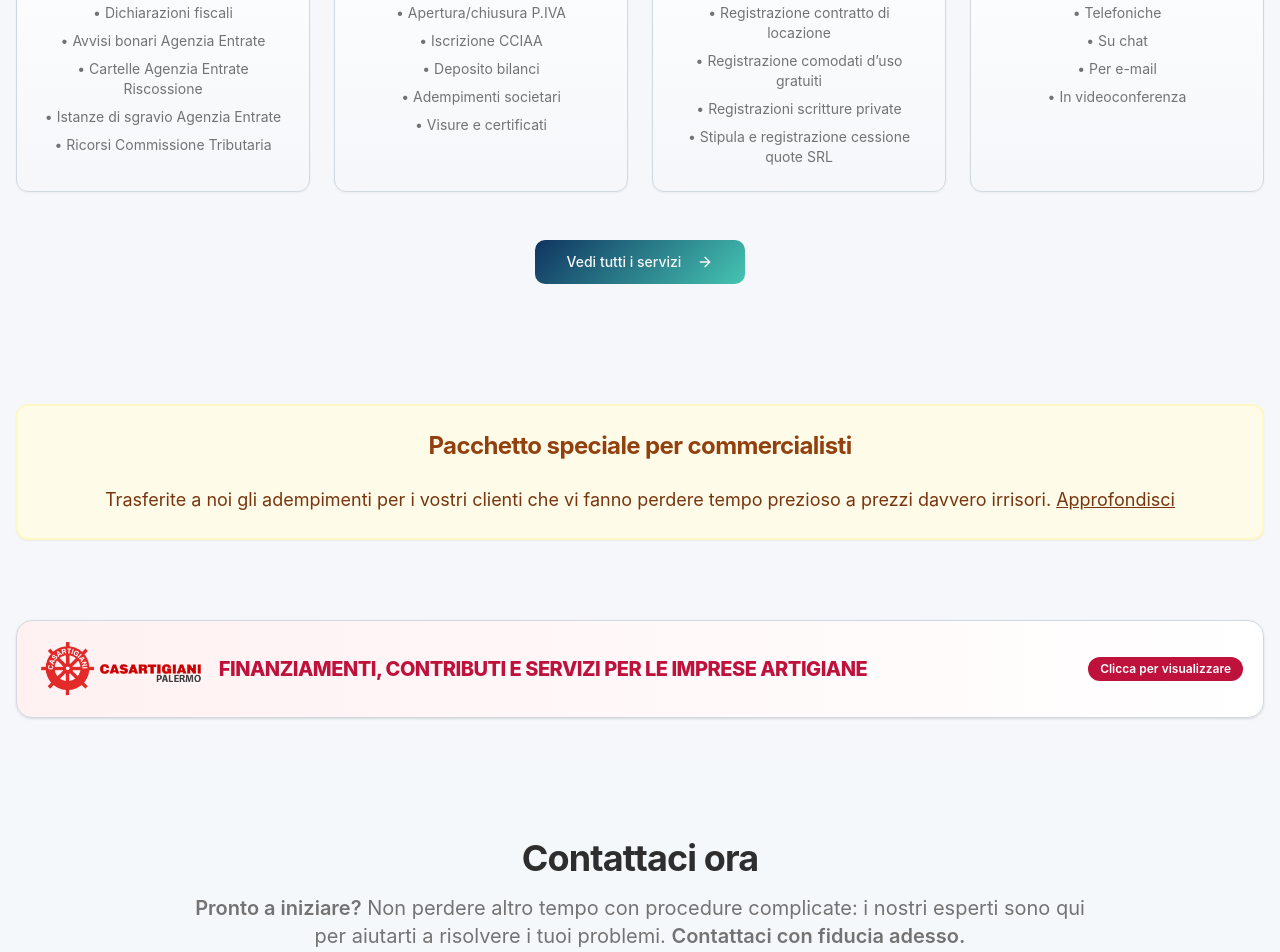
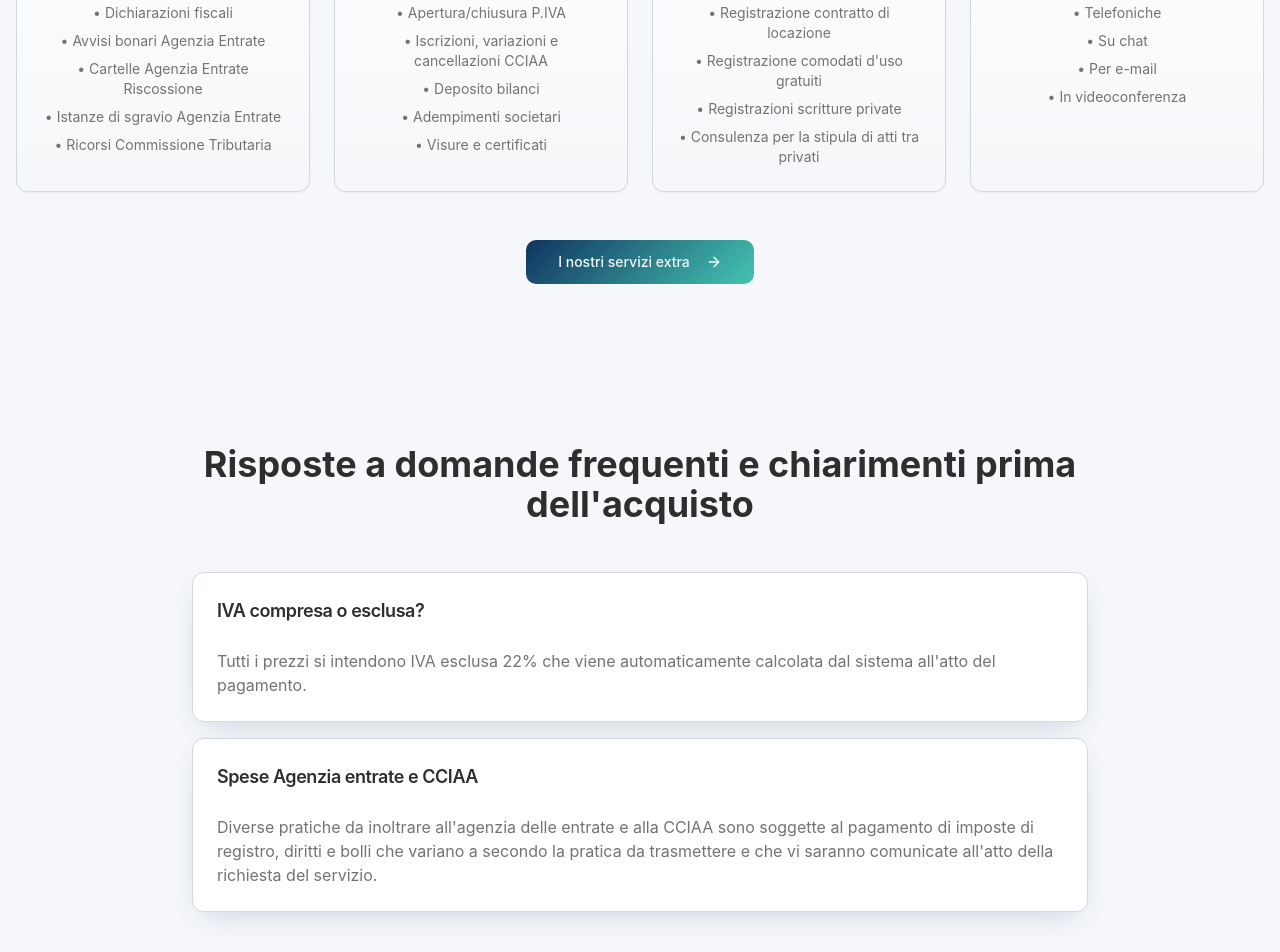
Before and after one commit to Maurilio93/fiscal-friendly, a React (Vite) app: page / in a window 1280 px wide. Shown: the part 1860-2812 px from the top of the page. Built offline with nearby package versions, Linux system fonts and the light colour scheme; no server answers.

Commit message:
ultime modifiche homepage

```diff
--- a/src/pages/Index.tsx
+++ b/src/pages/Index.tsx
@@ -26,6 +26,109 @@ import SignupForm from "@/components/SignupForm";
 import { useEffect, useState } from "react";
 import BillingModal, { BillingPayload } from "@/components/BillingModal";
 import { startCheckout } from "@/lib/checkout";
+import { useAuth } from "@/auth/AuthContext";
+import { Dialog, DialogContent, DialogHeader, DialogTitle, DialogDescription, DialogFooter } from "@/components/ui/dialog";
+import { Input } from "@/components/ui/input";
+import { Label } from "@/components/ui/label";
+
+// Componente per il pulsante pagamento spese (solo utenti loggati)
+function PaymentButton({ onOpenBilling }: { onOpenBilling: (item: { id: string; title: string; unitPriceCents: number }) => void }) {
+  const { user } = useAuth();
+  const [open, setOpen] = useState(false);
+  const [amount, setAmount] = useState("");
+  const [error, setError] = useState("");
+
+  if (!user) return null; // nascosto se non loggato
+
+  const handleSubmit = () => {
+    setError("");
+    const num = parseFloat(amount.replace(",", "."));
+
+    if (!num || isNaN(num) || num < 1 || num > 10000) {
+      setError("Inserisci un importo valido tra € 1,00 e € 10.000,00");
+      return;
+    }
+
+    // Converti in centesimi (IVA esclusa, sarà aggiunta dal sistema al checkout)
+    const cents = Math.round(num * 100);
+
+    // Chiama la funzione del componente padre per aprire il modal fatturazione
+    onOpenBilling({
+      id: "spese-agenzia-cciaa",
+      title: "PAGAMENTO SPESE AGENZIA ENTRATE / CCIAA",
+      unitPriceCents: cents,
+    });
+
+    setOpen(false);
+    setAmount("");
+  };
+
+  return (
+    <>
+      <section className="py-12 px-4 bg-muted/30">
+        <div className="max-w-2xl mx-auto text-center">
+          <Button
+            size="lg"
+            variant="outline"
+            className="text-lg px-8 py-4 border-2 border-primary hover:bg-primary hover:text-primary-foreground"
+            onClick={() => setOpen(true)}
+          >
+            <Euro className="mr-2 h-5 w-5" />
+            PAGAMENTO SPESE AGENZIA ENTRATE / CCIAA
+          </Button>
+          <p className="text-sm text-muted-foreground mt-3">
+            Inserisci l'importo comunicato per le spese di registrazione/deposito
+          </p>
+        </div>
+      </section>
+
+      {/* Dialog per inserimento importo */}
+      <Dialog open={open} onOpenChange={setOpen}>
+        <DialogContent>
+          <DialogHeader>
+            <DialogTitle>Pagamento Spese Agenzia Entrate / CCIAA</DialogTitle>
+            <DialogDescription>
+              Inserisci l'importo (IVA esclusa) che ti è stato comunicato per le spese di registrazione, diritti, bolli, ecc.
+            </DialogDescription>
+          </DialogHeader>
+
+          <div className="space-y-4 py-4">
+            <div className="space-y-2">
+              <Label htmlFor="amount">Importo in Euro (IVA esclusa 22%)</Label>
+              <div className="relative">
+                <Euro className="absolute left-3 top-3 h-4 w-4 text-muted-foreground" />
+                <Input
+                  id="amount"
+                  type="number"
+                  step="0.01"
+                  min="1"
+                  max="10000"
+                  placeholder="Es: 150.50"
+                  value={amount}
+                  onChange={(e) => setAmount(e.target.value)}
+                  className="pl-10"
+                />
+              </div>
+              {error && <p className="text-sm text-destructive">{error}</p>}
+              <p className="text-xs text-muted-foreground">
+                Importo minimo: € 1,00 — Importo massimo: € 10.000,00
+              </p>
+            </div>
+          </div>
+
+          <DialogFooter>
+            <Button variant="outline" onClick={() => setOpen(false)}>
+              Annulla
+            </Button>
+            <Button onClick={handleSubmit}>
+              Procedi al pagamento
+            </Button>
+          </DialogFooter>
+        </DialogContent>
+      </Dialog>
+    </>
+  );
+}
 
 const Index = () => {
   const location = useLocation();
@@ -182,7 +285,7 @@ const Index = () => {
                   € 100 <span className="text-lg text-muted-foreground">+ IVA</span>
                 </div>
                 <CardDescription className="text-lg">
-                  Servizi inclusi nell’abbonamento
+                  Servizi inclusi nell'abbonamento
                 </CardDescription>
               </CardHeader>
 
@@ -299,7 +402,7 @@ const Index = () => {
               </CardHeader>
               <CardContent className="text-sm text-muted-foreground space-y-2 text-center">
                 <p>• Apertura/chiusura P.IVA</p>
-                <p>• Iscrizione CCIAA</p>
+                <p>• Iscrizioni, variazioni e cancellazioni CCIAA</p>
                 <p>• Deposito bilanci</p>
                 <p>• Adempimenti societari</p>
                 <p>• Visure e certificati</p>
@@ -316,9 +419,9 @@ const Index = () => {
               </CardHeader>
               <CardContent className="text-sm text-muted-foreground space-y-2 text-center">
                 <p>• Registrazione contratto di locazione</p>
-                <p>• Registrazione comodati d’uso gratuiti</p>
+                <p>• Registrazione comodati d'uso gratuiti</p>
                 <p>• Registrazioni scritture private</p>
-                <p>• Stipula e registrazione cessione quote SRL</p>
+                <p>• Consulenza per la stipula di atti tra privati</p>
               </CardContent>
             </Card>
 
@@ -342,13 +445,51 @@ const Index = () => {
           <div className="text-center mt-12">
             <Link to="/servizi" aria-label="Vai alla pagina Servizi">
               <Button size="lg" className="bg-gradient-hero hover:opacity-90">
-                Vedi tutti i servizi
+                I nostri servizi extra
                 <ArrowRight className="ml-2 h-5 w-5" />
               </Button>
             </Link>
           </div>
         </div>
       </section>
+
+      {/* ========== SEZIONE FAQ ========== */}
+      <section className="py-20 px-4 bg-background" aria-label="Domande frequenti">
+        <div className="max-w-4xl mx-auto">
+          <div className="text-center mb-12">
+            <h2 className="text-3xl md:text-4xl font-bold mb-4">
+              Risposte a domande frequenti e chiarimenti prima dell'acquisto
+            </h2>
+          </div>
+
+          <div className="space-y-4">
+            <Card className="shadow-elegant">
+              <CardHeader>
+                <CardTitle className="text-lg">IVA compresa o esclusa?</CardTitle>
+              </CardHeader>
+              <CardContent>
+                <p className="text-muted-foreground">
+                  Tutti i prezzi si intendono IVA esclusa 22% che viene automaticamente calcolata dal sistema all'atto del pagamento.
+                </p>
+              </CardContent>
+            </Card>
+
+            <Card className="shadow-elegant">
+              <CardHeader>
+                <CardTitle className="text-lg">Spese Agenzia entrate e CCIAA</CardTitle>
+              </CardHeader>
+              <CardContent>
+                <p className="text-muted-foreground">
+                  Diverse pratiche da inoltrare all'agenzia delle entrate e alla CCIAA sono soggette al pagamento di imposte di registro, diritti e bolli che variano a secondo la pratica da trasmettere e che vi saranno comunicate all'atto della richiesta del servizio.
+                </p>
+              </CardContent>
+            </Card>
+          </div>
+        </div>
+      </section>
+
+      {/* ========== PULSANTE PAGAMENTO SPESE ========== */}
+      <PaymentButton onOpenBilling={openBillingFor} />
 
       {/* Pacchetto Commercialisti */}
       <section className="py-10 px-4" aria-label="Pacchetto Commercialisti">
```
